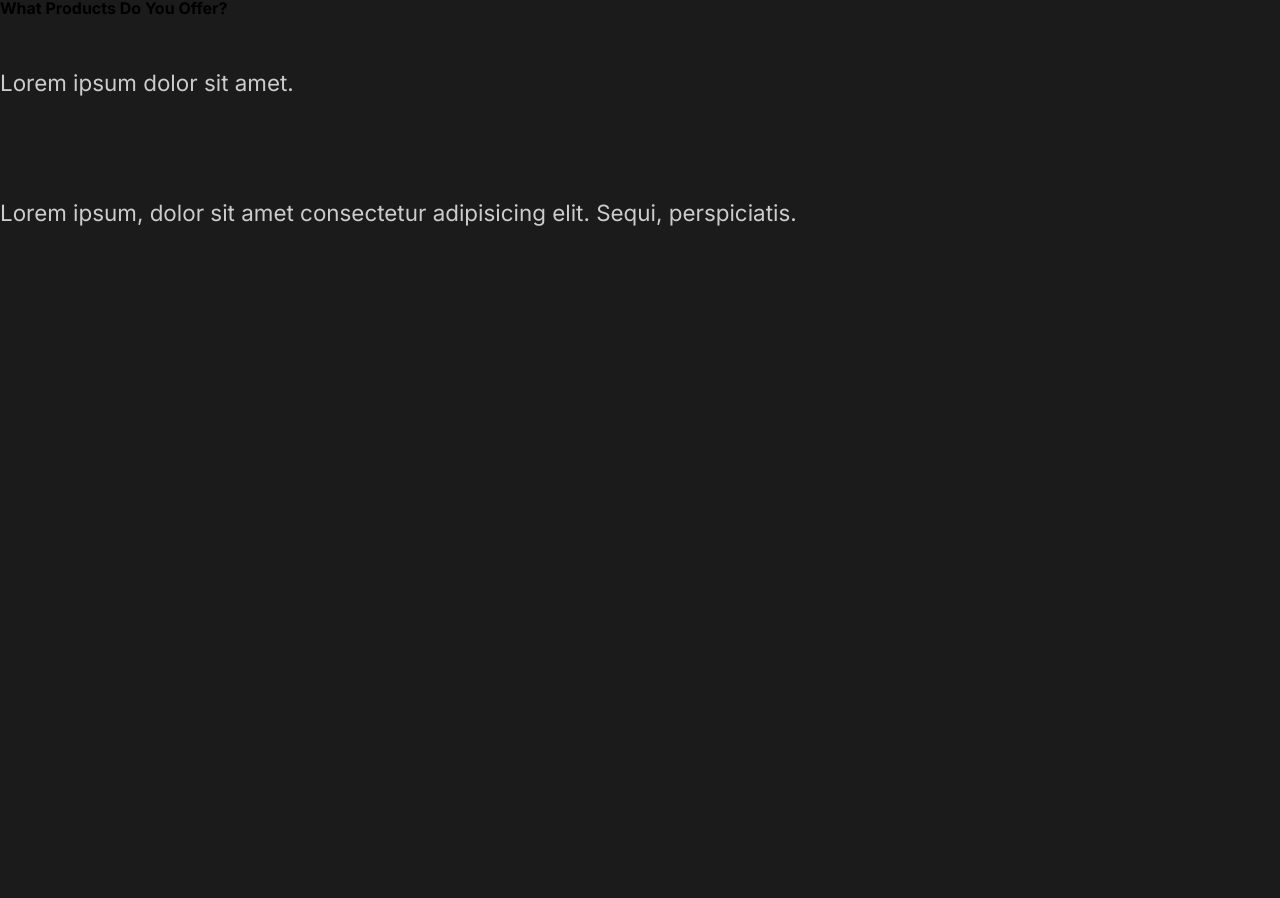
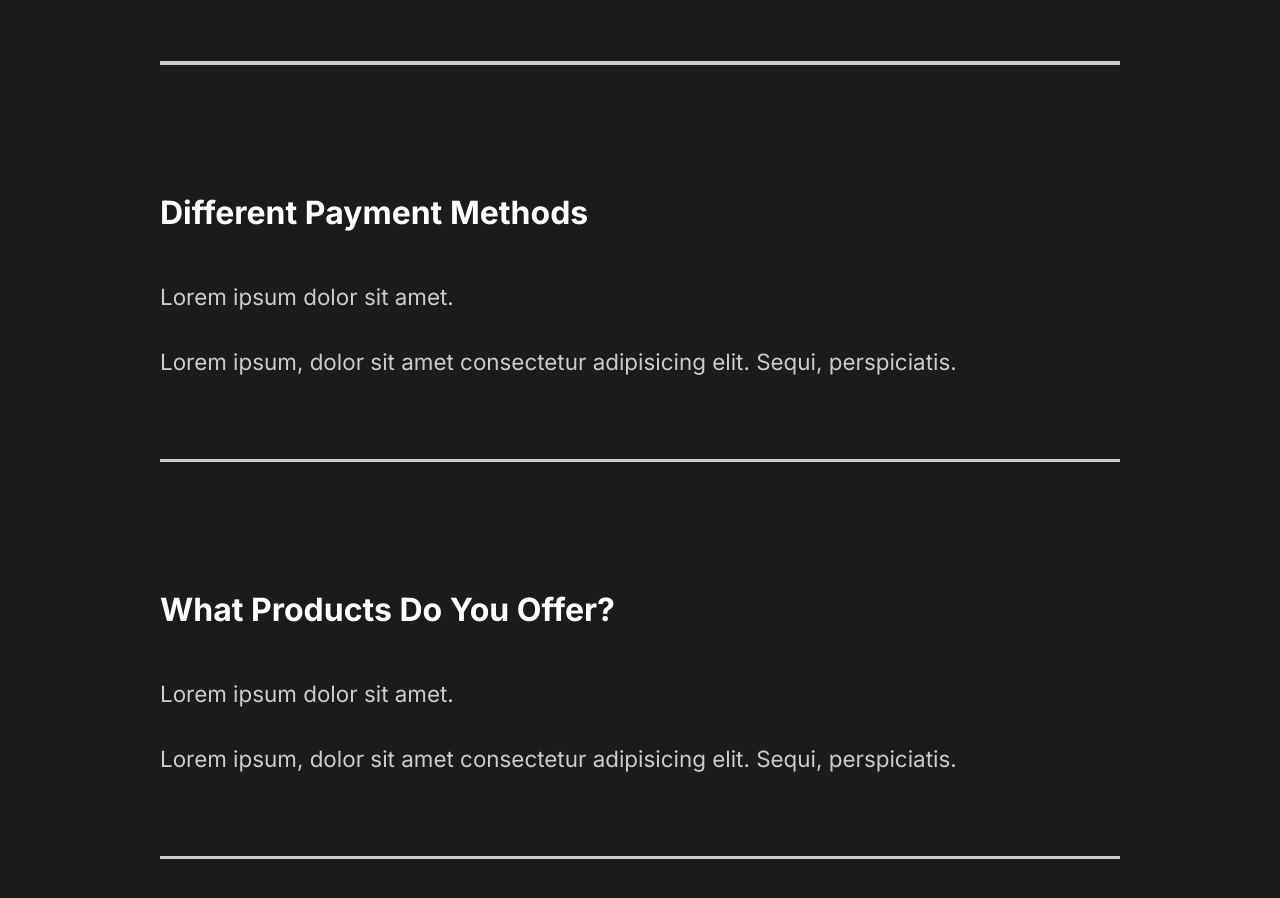
Before and after one commit to cooperama/react-capture, a React (Create React App) app: page / in a window 1280 px wide. Shown: the part 2792-3690 px from the top of the page. Before the commit the page ends 3070 px from the top, so only its background shows below. Built offline with nearby package versions, Linux system fonts and the light colour scheme.

Commit message:
Adds styles to FaqSection component

```diff
--- a/src/components/FaqSection.js
+++ b/src/components/FaqSection.js
@@ -1,8 +1,10 @@
 import React from "react";
+import styled from 'styled-components';
+import { About } from '../styles';
 
 const FaqSection = () => {
   return (
-    <div className="faq">
+    <Faq className="faq">
       <h2>
         Any Questions <span>FAQ</span>
       </h2>
@@ -15,6 +17,7 @@ const FaqSection = () => {
             perspiciatis.
           </p>
         </div>
+        <div className="faq-line"></div>
       </div>
       <div className="question">
         <h4>Daily Schedule</h4>
@@ -25,6 +28,7 @@ const FaqSection = () => {
             perspiciatis.
           </p>
         </div>
+        <div className="faq-line"></div>
       </div>
       <div className="question">
         <h4>Different Payment Methods</h4>
@@ -35,6 +39,7 @@ const FaqSection = () => {
             perspiciatis.
           </p>
         </div>
+        <div className="faq-line"></div>
       </div>
       <div className="question">
         <h4>What Products Do You Offer?</h4>
@@ -45,9 +50,37 @@ const FaqSection = () => {
             perspiciatis.
           </p>
         </div>
+        <div className="faq-line"></div>
       </div>
-    </div>
+    </Faq>
   );
 };
 
+const Faq = styled(About)`
+  display: block;
+  span {
+    display: block;
+  }
+  h2 {
+    padding-bottom: 2rem;
+    font-weight: lighter;
+  }
+  .faq-line {
+    background: #cccccc;
+    height: 0.2rem;
+    margin: 2rem 0rem;
+    width: 100%;
+  }
+  .question {
+    padding: 3rem 0rem;
+    cursor: pointer;
+  }
+  .answer {
+    padding: 2rem 0rem;
+    p {
+      padding: 1rem 0rem;
+    }
+  }
+`;
+
 export default FaqSection;
--- a/src/components/GlobalStyle.js
+++ b/src/components/GlobalStyle.js
@@ -35,6 +35,7 @@ const GlobalStyle = createGlobalStyle`
   }
   h4 {
     font-weight: bold;
+    font-size: 2rem;
   }
   span {
     font-weight: bold;
```
Also changed, not shown: 1 other file (tests, documents, lock files or other folders).
